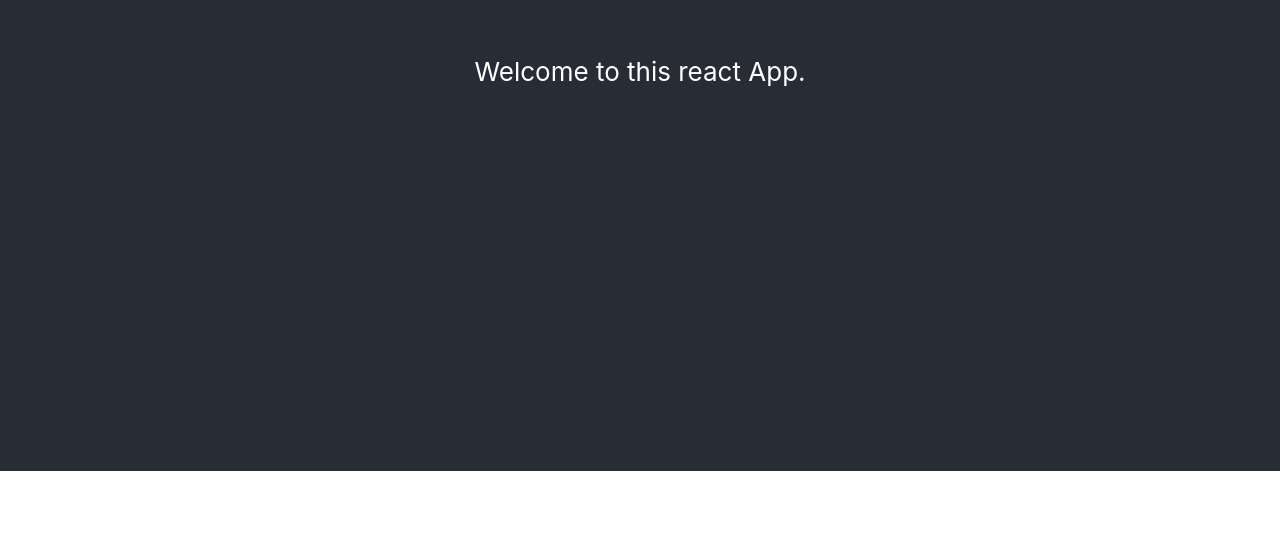
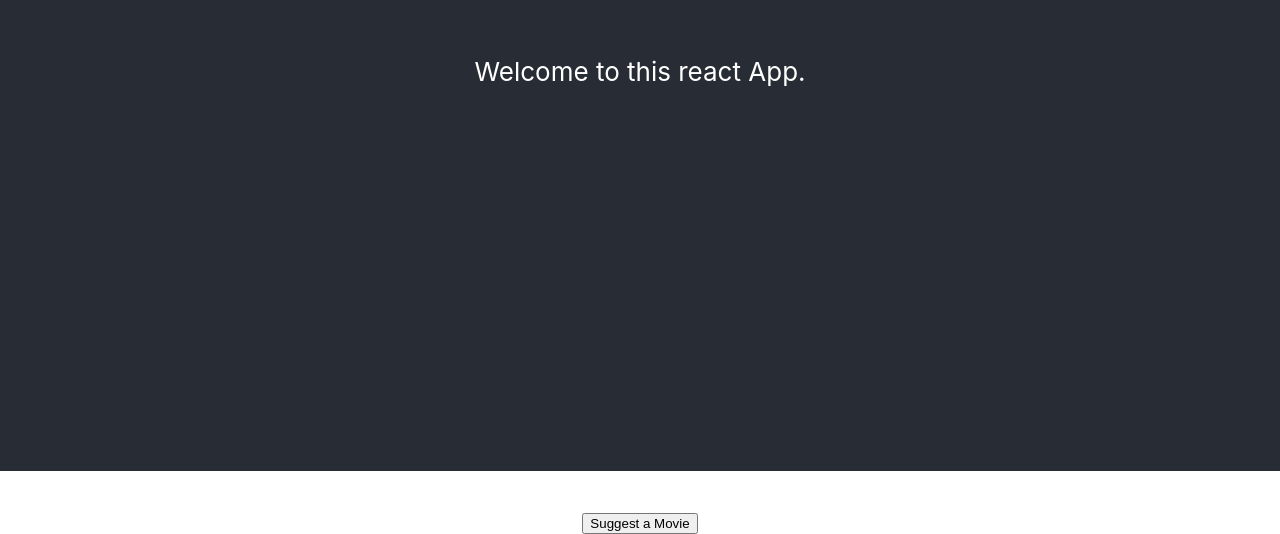
Before and after one commit to emi-hi/SocialCinema, a React (Create React App) app in the folder social-cinema/: page / in a window 1280 px wide. Shown: the part 329-863 px from the top of the page. Before the commit the page ends 800 px from the top, so only its background shows below. Built offline with nearby package versions, Linux system fonts and the light colour scheme.

Commit message:
Creating react component for random movie button and displaying movie info

```diff
--- a/social-cinema/package.json
+++ b/social-cinema/package.json
@@ -3,6 +3,7 @@
   "version": "0.1.0",
   "private": true,
   "dependencies": {
+    "axios": "^0.19.0",
     "react": "^16.12.0",
     "react-dom": "^16.12.0",
     "react-scripts": "3.2.0"
--- a/social-cinema/src/components/App.js
+++ b/social-cinema/src/components/App.js
@@ -1,12 +1,16 @@
 import React from 'react';
 import './App.css';
 
+import Suggested from "./Suggested";
+
 function App() {
+
   return (
     <div className="App">
       <header className="App-header">
         Welcome to this react App.
       </header>
+      <Suggested/>
     </div>
   );
 }
--- /dev/null
+++ b/social-cinema/src/components/Suggested.js
@@ -0,0 +1,29 @@
+import React, { useEffect, useState } from "react";
+import axios from "axios";
+
+export default function Suggested(props) {
+  const [movieTitle, setMovieTitle] = useState("");
+  const [movieDescription, setMovieDescription] = useState("");
+  const [moviePoster, setMoviePoster] = useState("");
+  const [movieReleaseDate, setMovieReleaseDate] = useState("");
+
+  const newMovie = () => {
+    axios.get("http://localhost:5000/")
+      .then(response => {
+        setMovieTitle(response.data.title);
+        setMovieDescription(response.data.description);
+        setMoviePoster(response.data.poster);
+        setMovieReleaseDate(response.data.release_date);
+      })
+  }
+
+  return (
+    <section>
+      <img src={moviePoster} height="200px"></img>
+      <h2>{movieTitle}</h2>
+      <h4>{movieReleaseDate}</h4>
+      <p>{movieDescription}</p>
+      <button type="button" onClick={()=> newMovie()}>Suggest a Movie</button>
+    </section>
+  );
+}
```
Also changed, not shown: 2 other files (tests, documents, lock files or other folders).
